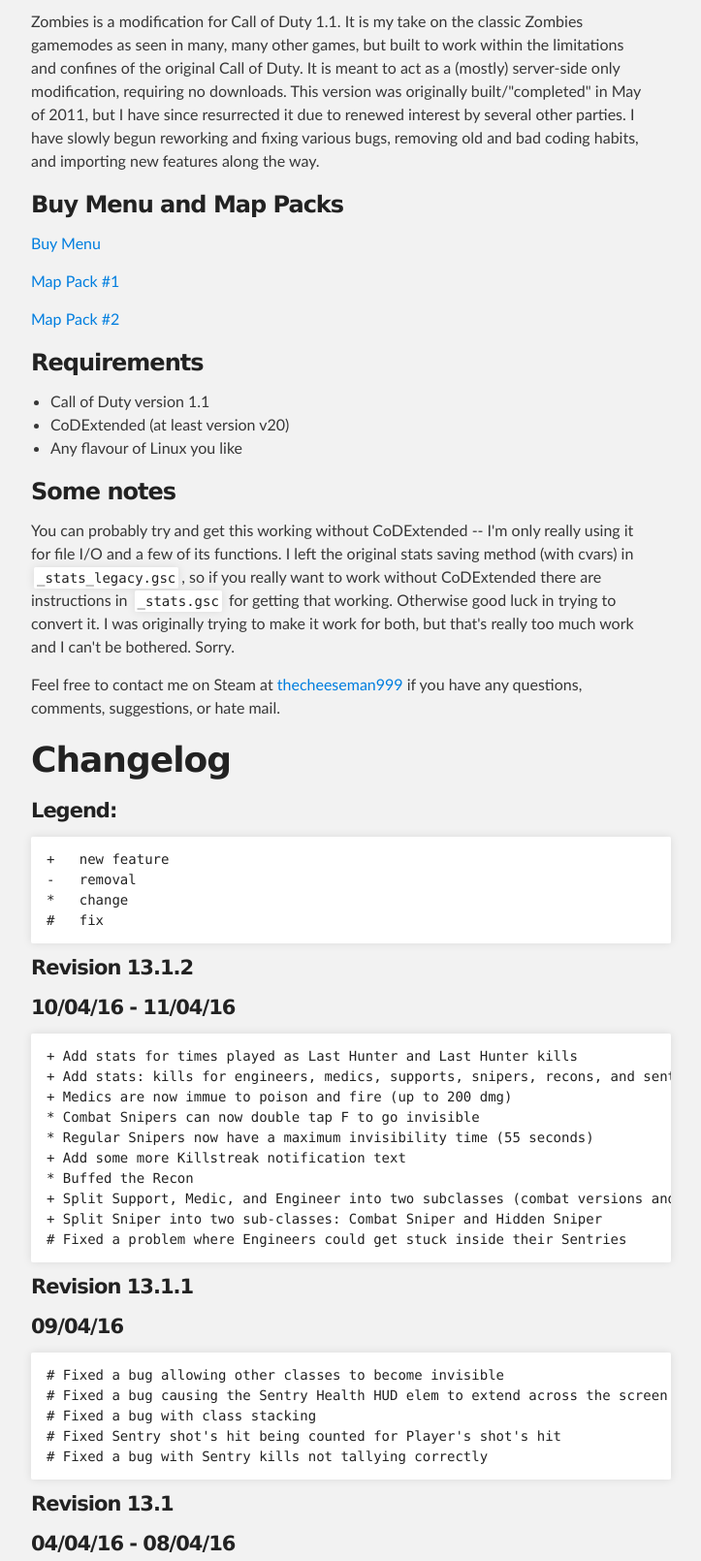
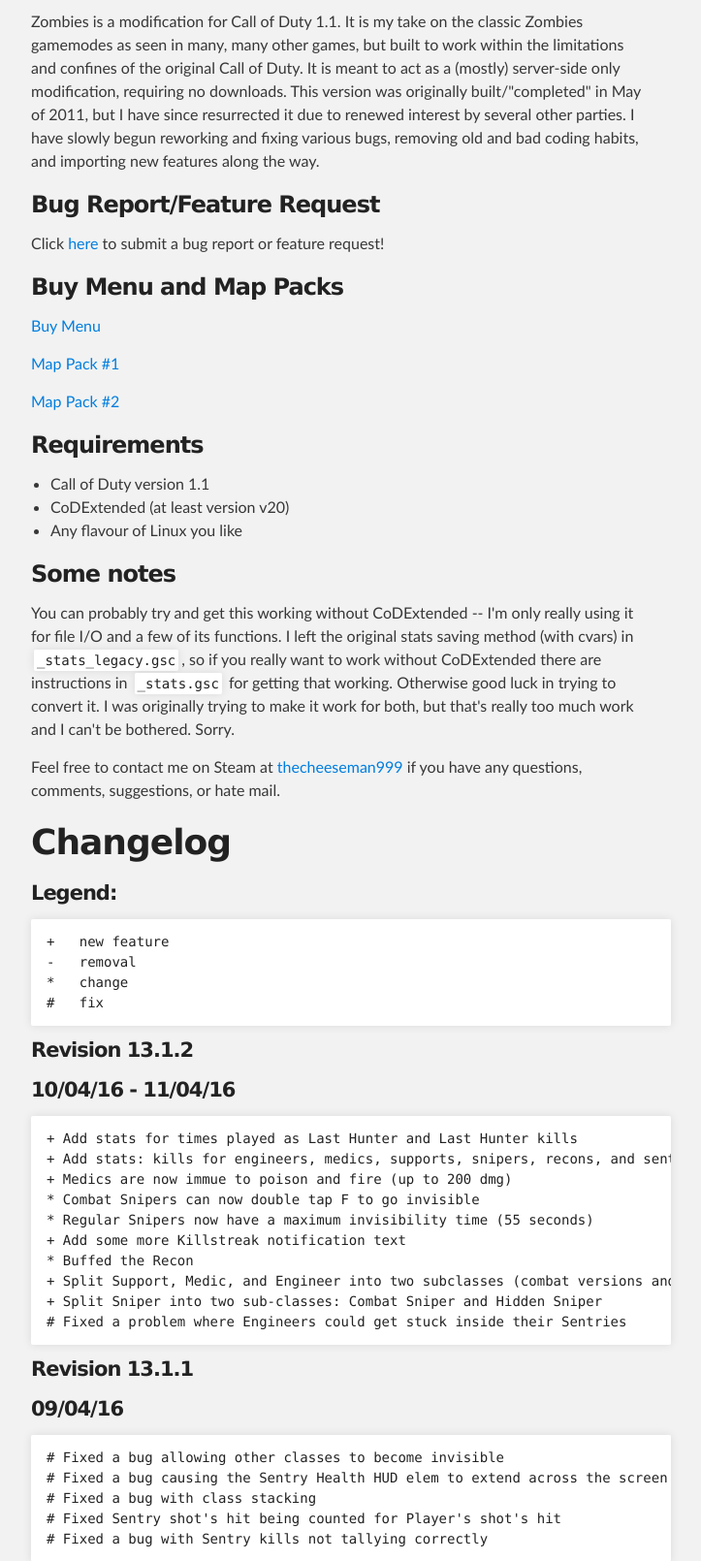
Before and after one commit to thecheeseman/zombies_v5_r13, a PHP site: page / in a window 1280 px wide. Shown: the part 314-1924 px from the top of the page at 97% size, without its empty margins (288-1011 px from the left). Run offline with PHP 8.4, Linux system fonts and the light colour scheme.

Commit message:
add bug report

```diff
--- a/index.html
+++ b/index.php
@@ -35,6 +35,11 @@
 <a id="zombies" class="anchor" href="#zombies" aria-hidden="true"><span aria-hidden="true" class="octicon octicon-link"></span></a>Zombies</h1>
 
 <p>Zombies is a modification for Call of Duty 1.1. It is my take on the classic Zombies gamemodes as seen in many, many other games, but built to work within the limitations and confines of the original Call of Duty. It is meant to act as a (mostly) server-side only modification, requiring no downloads. This version was originally built/"completed" in May of 2011, but I have since resurrected it due to renewed interest by several other parties. I have slowly begun reworking and fixing various bugs, removing old and bad coding habits, and importing new features along the way. </p>
+
+<h3>
+<a id="bug-report" class="anchor" href="#bug-report" aria-hidden="true"><span aria-hidden="true" class="octicon octicon-link"></span></a>Bug Report/Feature Request</h3>
+
+<p>Click <a href="http://goo.gl/forms/yXOYSL3tup">here</a> to submit a bug report or feature request!</p>
 
 <h3>
 <a id="buy-menu-and-map-packs" class="anchor" href="#buy-menu-and-map-packs" aria-hidden="true"><span aria-hidden="true" class="octicon octicon-link"></span></a>Buy Menu and Map Packs</h3>
```
Also changed, not shown: 2 other files.
